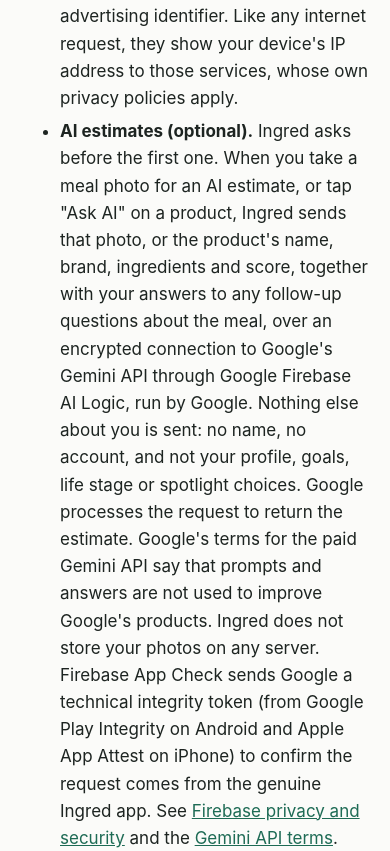
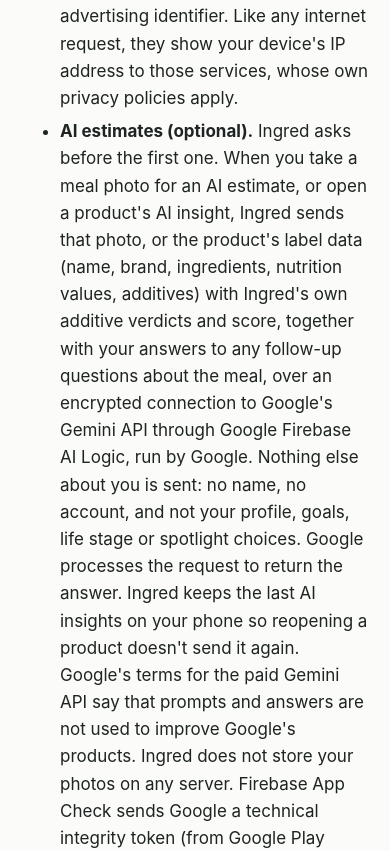
Before and after one commit to natasam/natasam.github.io, a plain HTML site: page ingred/privacy/index.html in a window 390 px wide. Shown: the part 1267-2118 px from the top of the page. Drawn offline with Linux system fonts and the light colour scheme.

Commit message:
Ingred privacy: AI insight sends label data and Ingred's verdicts; insights are kept on the phone
Co-Authored-By: Claude Opus 5.5 <noreply@anthropic.com>
Claude-Session: https://claude.ai/code/session_018giheMHtDFFSHtPVuMko7E

```diff
--- a/ingred/privacy/index.html
+++ b/ingred/privacy/index.html
@@ -22,7 +22,7 @@ h2{font-size:20px;margin:32px 0 8px} a{color:var(--link)} li{margin:6px 0}
 <h2>What leaves your device</h2>
 <ul>
 <li><strong>Product lookups.</strong> When you scan a code or search, the barcode or search words are sent over an encrypted connection to Open Food Facts and Open Beauty Facts (run by the non-profit Open Food Facts association in France) and to USDA FoodData Central (U.S. Department of Agriculture), to find the product and its nutrition values. These requests contain no name, account or advertising identifier. Like any internet request, they show your device's IP address to those services, whose own privacy policies apply.</li>
-<li><strong>AI estimates (optional).</strong> Ingred asks before the first one. When you take a meal photo for an AI estimate, or tap "Ask AI" on a product, Ingred sends that photo, or the product's name, brand, ingredients and score, together with your answers to any follow-up questions about the meal, over an encrypted connection to Google's Gemini API through Google Firebase AI Logic, run by Google. Nothing else about you is sent: no name, no account, and not your profile, goals, life stage or spotlight choices. Google processes the request to return the estimate. Google's terms for the paid Gemini API say that prompts and answers are not used to improve Google's products. Ingred does not store your photos on any server. Firebase App Check sends Google a technical integrity token (from Google Play Integrity on Android and Apple App Attest on iPhone) to confirm the request comes from the genuine Ingred app. See <a href="https://firebase.google.com/support/privacy">Firebase privacy and security</a> and the <a href="https://ai.google.dev/gemini-api/terms">Gemini API terms</a>.</li>
+<li><strong>AI estimates (optional).</strong> Ingred asks before the first one. When you take a meal photo for an AI estimate, or open a product's AI insight, Ingred sends that photo, or the product's label data (name, brand, ingredients, nutrition values, additives) with Ingred's own additive verdicts and score, together with your answers to any follow-up questions about the meal, over an encrypted connection to Google's Gemini API through Google Firebase AI Logic, run by Google. Nothing else about you is sent: no name, no account, and not your profile, goals, life stage or spotlight choices. Google processes the request to return the answer. Ingred keeps the last AI insights on your phone so reopening a product doesn't send it again. Google's terms for the paid Gemini API say that prompts and answers are not used to improve Google's products. Ingred does not store your photos on any server. Firebase App Check sends Google a technical integrity token (from Google Play Integrity on Android and Apple App Attest on iPhone) to confirm the request comes from the genuine Ingred app. See <a href="https://firebase.google.com/support/privacy">Firebase privacy and security</a> and the <a href="https://ai.google.dev/gemini-api/terms">Gemini API terms</a>.</li>
 <li><strong>Purchases.</strong> The first product checks are free; a one-time in-app purchase unlocks Ingred. The purchase is handled entirely by Google Play or Apple's App Store under their own terms and privacy policies. Ingred only asks the store app on your device whether your account owns the unlock. It never receives your payment details, name or email address.</li>
 <li><strong>Barcode scanner diagnostics (Android only).</strong> The Android scanner uses Google ML Kit, which sends Google limited technical data, such as device model, Android version, app version and performance metrics, to keep the scanner working. Camera images are not sent. See <a href="https://developers.google.com/ml-kit/android-data-disclosure">Google's ML Kit data disclosure</a>.</li>
 </ul>
```
